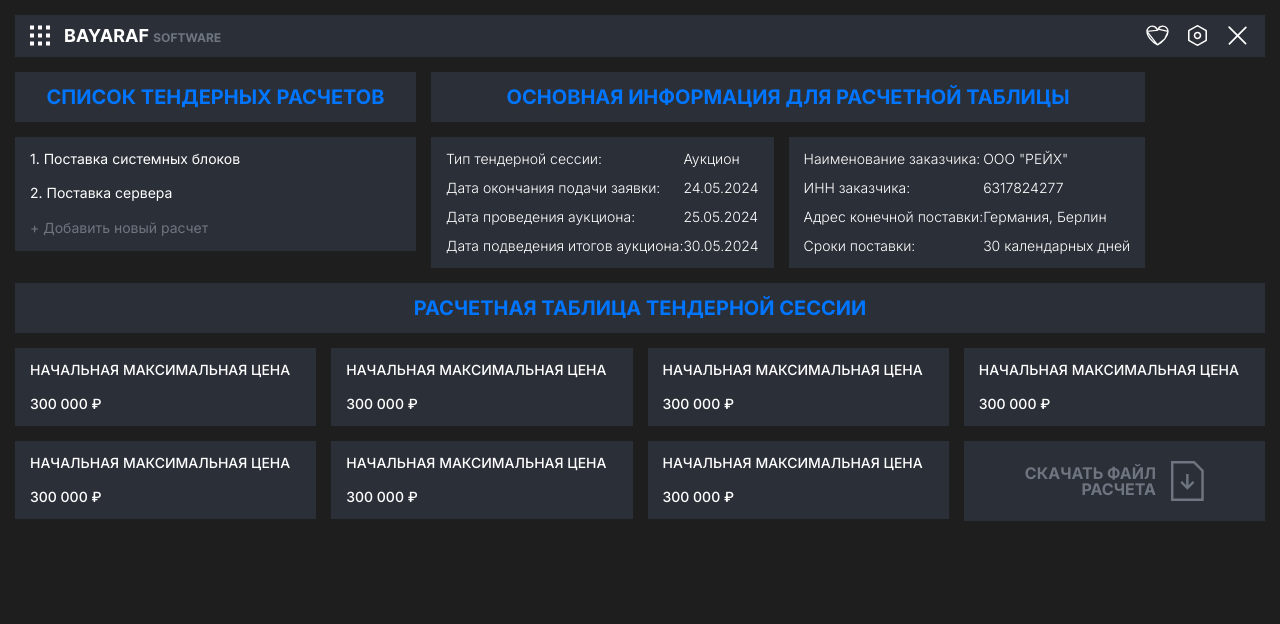
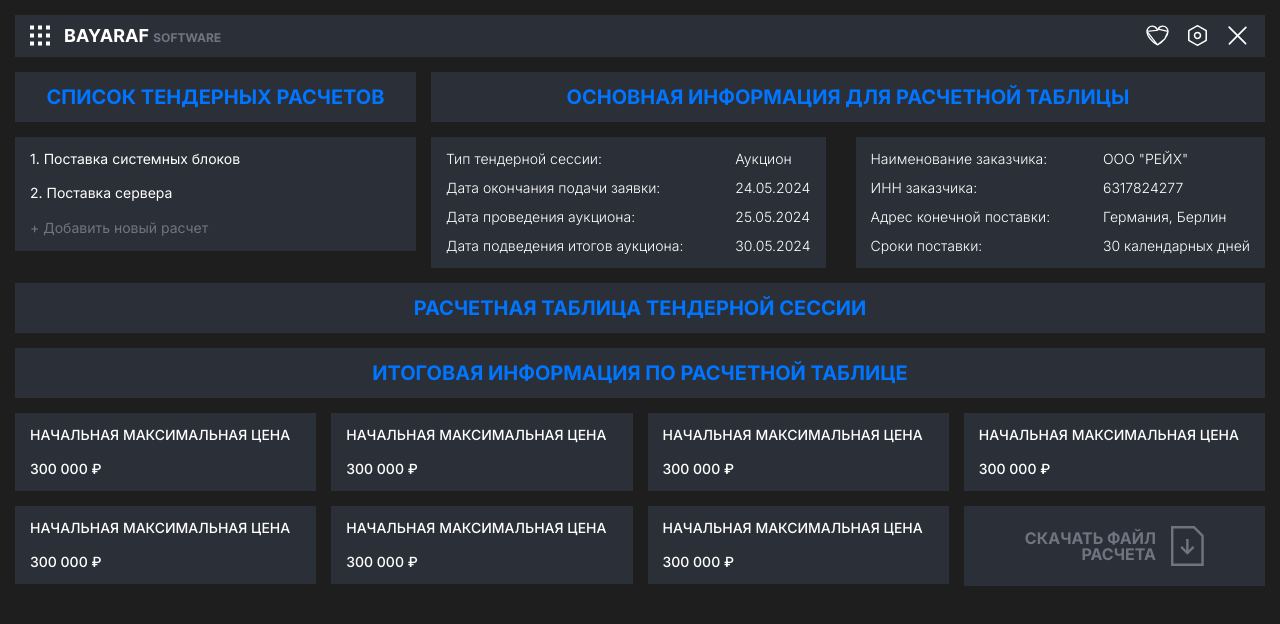
Before and after one commit to oliceglad/bayaraf-front, a React (Vite) app: page /main in a window 1280 px wide. Shown: the top 624 px of the page. Built offline with nearby package versions, Linux system fonts and the light colour scheme.

Commit message:
added new title for mainpage

```diff
--- a/src/App.scss
+++ b/src/App.scss
@@ -3,13 +3,17 @@
 .main {
   &__top {
     display: flex;
+    width: 100%;
     &__left {
       min-width: 401px;
     }
     &__right {
+      width: 100%;
       margin-left: 15px;
       &__flex {
-        display: flex;
+        display: grid;
+        grid-template-columns: repeat(2, 1fr);
+        gap: 15px;
       }
     }
   }
--- a/src/pages/MainPage.jsx
+++ b/src/pages/MainPage.jsx
@@ -27,6 +27,7 @@
       </section>
 
       <section className="main__bottom">
+        <Title>Итоговая информация по расчетной таблице</Title>
         <ul className="main__bottom__list">
           <li className="main__bottom__list__item">
             <InfoCard head="Начальная максимальная цена" info="300 000 ₽" />
```
